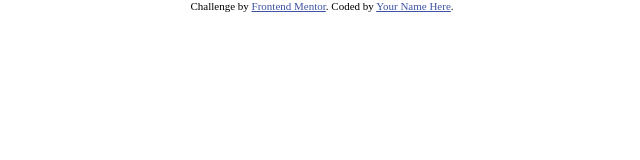
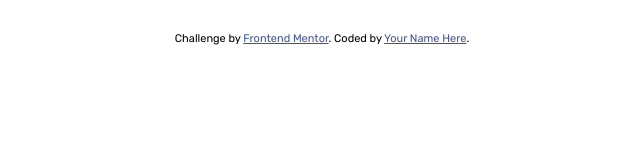
Before and after one commit to Pfirewire/frontendmentor-interactive-comments-section, a website: page index.html in a window 1280 px wide. Shown: the whole page, without its empty margins (318-958 px from the left). Drawn offline with Linux system fonts and the light colour scheme.

Commit message:
added color variables. added page wrapper styling

```diff
--- a/css/index.css
+++ b/css/index.css
@@ -1,10 +1,35 @@
+:root {
+    /*primary*/
+    --moderate-blue: hsl(238, 40%, 52%);
+    --soft-red: hsl(358, 79%, 66%);
+    --light-grayish-blue: hsl(239, 57%, 85%);
+    --pale-red: hsl(357, 100%, 86%);
+
+    /*neutral*/
+    --dark-blue: hsl(212, 24%, 26%);
+    --grayish-blue: hsl(211, 10%, 45%);
+    --light-gray: hsl(223, 19%, 93%);
+    --very-light-gray: hsl(228, 33%, 97%);
+    --white: hsl(0, 0%, 100%);
+}
+
+body {
+    font-family: 'Rubik', sans-serif;
+}
+
+.page-wrapper {
+    display: flex;
+    flex-direction: column;
+    align-items: center;
+    justify-content: space-between;
+    padding: 2rem;
+}
 
 
 
+@media (max-width: 375px) {
 
-
-
-
+}
 
 .attribution {
     font-size: 11px;
--- a/index.html
+++ b/index.html
@@ -8,19 +8,23 @@
     <link rel="icon" type="image/png" sizes="32x32" href="./images/favicon-32x32.png">
 
     <title>Frontend Mentor | Interactive comments section</title>
-
+    <style>
+        @import url('https://fonts.googleapis.com/css2?family=Rubik:wght@400;500;700&display=swap');
+    </style>
     <link rel="stylesheet" href="css/resets.css">
     <link rel="stylesheet" href="css/index.css">
 </head>
 <body>
+<div class="page-wrapper">
 
-<!-- Pull dynamic content from the data.json file -->
+    <div class="comments-wrapper"></div>
 
-<div class="attribution">
-    Challenge by <a href="https://www.frontendmentor.io?ref=challenge" target="_blank">Frontend Mentor</a>.
-    Coded by <a href="#">Your Name Here</a>.
+    <div class="attribution">
+        Challenge by <a href="https://www.frontendmentor.io?ref=challenge" target="_blank">Frontend Mentor</a>.
+        Coded by <a href="#">Your Name Here</a>.
+    </div>
+
 </div>
-
 
 <script src="js/index.js"></script>
 </body>
```
Also changed, not shown: js/index.js (+14 -0 lines).
